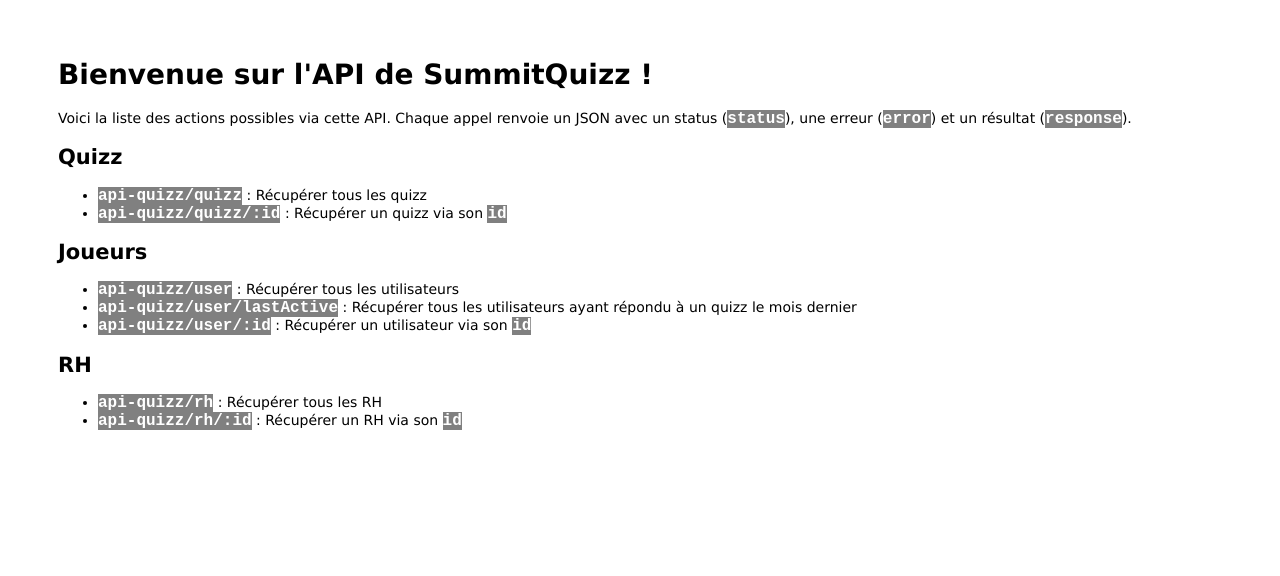
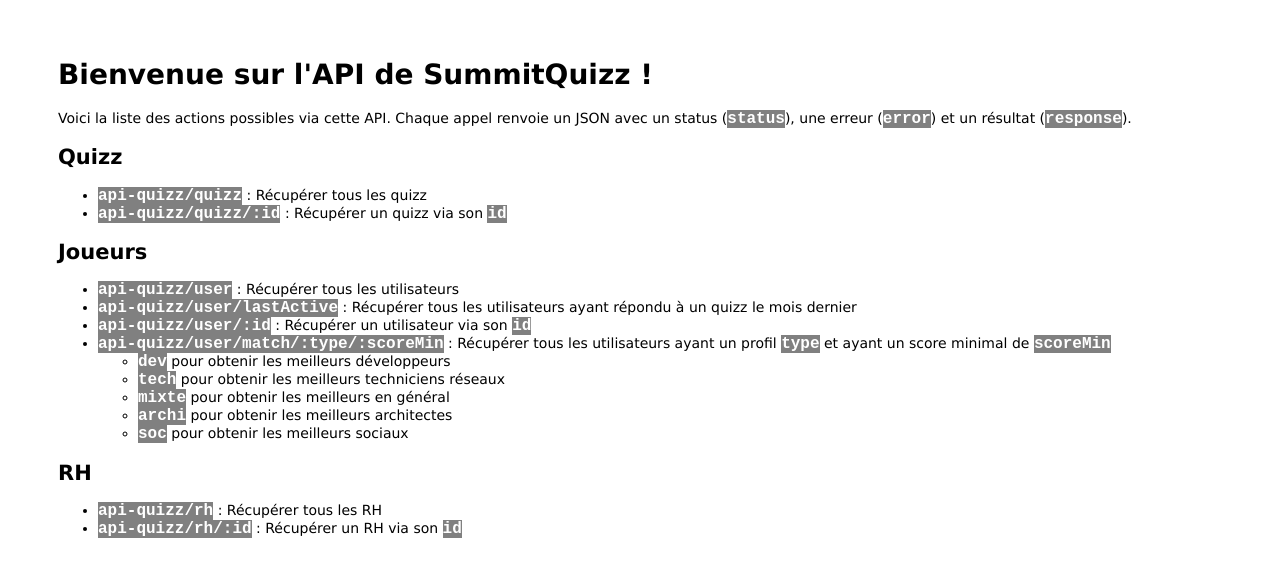
Before and after one commit to maxlb/QuizzRH, a website: page public/index.html in a window 1280 px wide. Drawn offline with Linux system fonts and the light colour scheme.

Commit message:
html match

```diff
--- a/public/index.html
+++ b/public/index.html
@@ -21,6 +21,14 @@
     <li><b>api-quizz/user</b> : Récupérer tous les utilisateurs </li>
     <li><b>api-quizz/user/lastActive</b> : Récupérer tous les utilisateurs ayant répondu à un quizz le mois dernier </li>
     <li><b>api-quizz/user/:id</b> : Récupérer un utilisateur via son <b>id</b> </li>
+    <li><b>api-quizz/user/match/:type/:scoreMin</b> : Récupérer tous les utilisateurs ayant un profil <b>type</b> et ayant un score minimal de <b>scoreMin</b> </li>
+    <ul>
+      <li><b>dev</b> pour obtenir les meilleurs développeurs</li>
+      <li><b>tech</b> pour obtenir les meilleurs techniciens réseaux</li>
+      <li><b>mixte</b> pour obtenir les meilleurs en général</li>
+      <li><b>archi</b> pour obtenir les meilleurs architectes</li>
+      <li><b>soc</b> pour obtenir les meilleurs sociaux</li>
+    </ul>
   </ul>
 
   <h2>RH</h2>
```
